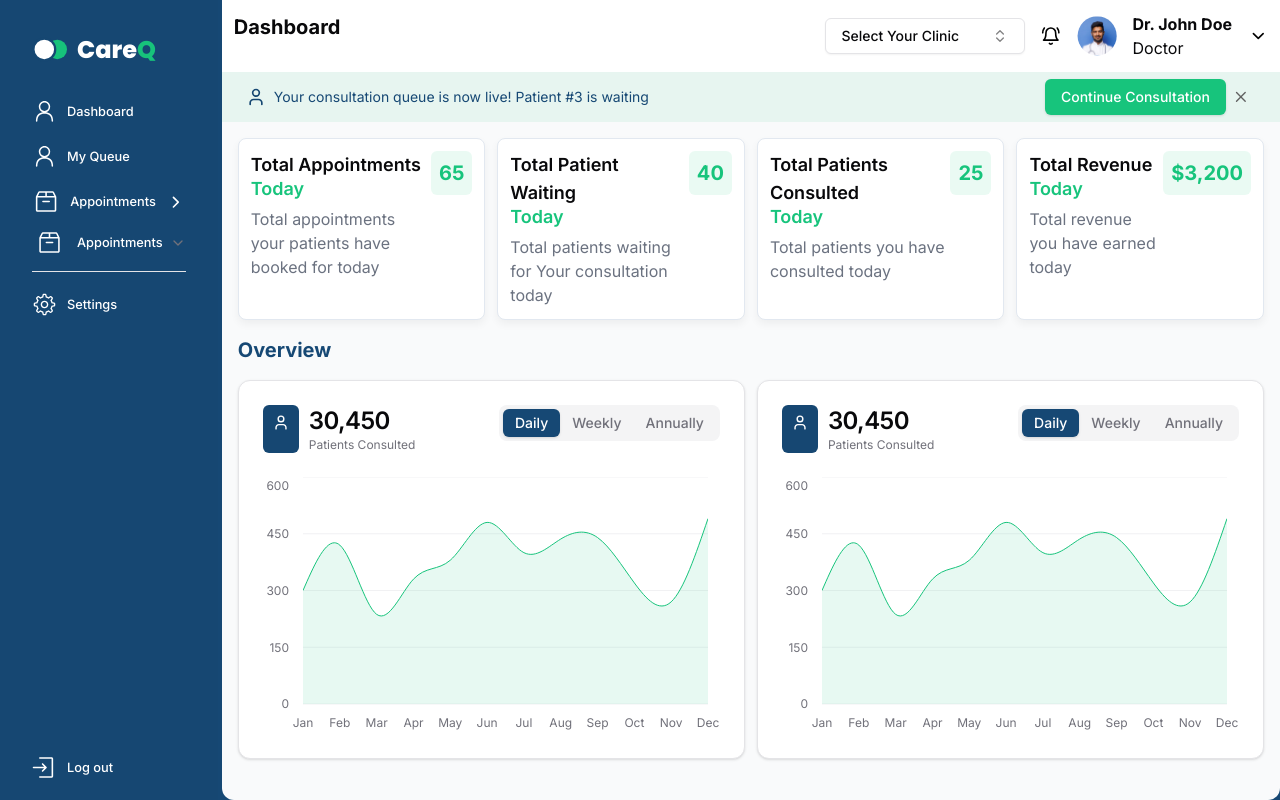
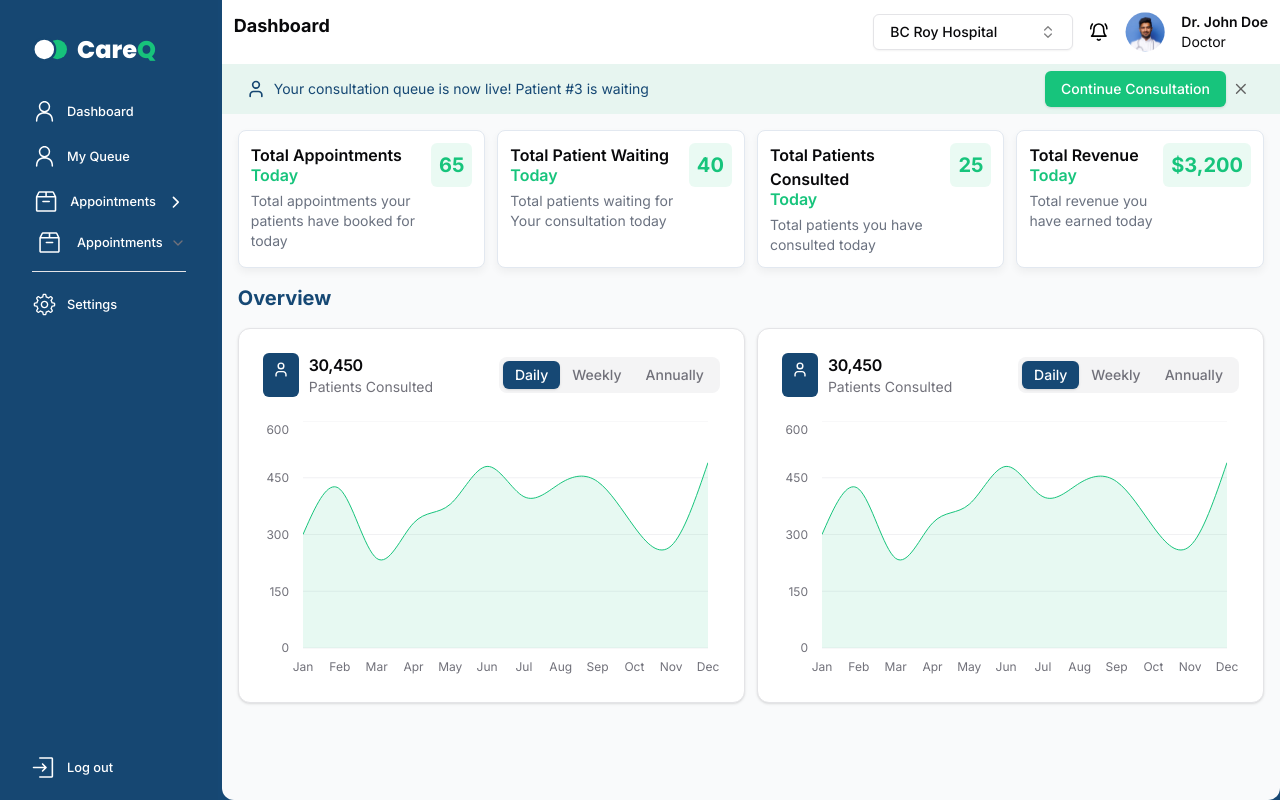
Before and after one commit to ShahidMollick/careq-webapp, a Next.js app: page /dashboard in a window 1280 px wide. Built offline with nearby package versions, Linux system fonts and the light colour scheme.

Commit message:
graph fixed fixed

```diff
--- a/src/app/dashboard/page.tsx
+++ b/src/app/dashboard/page.tsx
@@ -11,13 +11,13 @@ import { GradientPatientGraph } from "@/components/ui/gradiant-chart";
 
 const DashboardPage: React.FC = () => {
   return (
-    <div>
+    <div className="h-[100%] w-[100%]">
       {/* Need To be copied in every page */}
 
-      <div className="h-[50px] w-[100%] flex bg-[#e7f5f0] items-center gap-[22px] px-6 justify-between text-[12px] py-4">
+      <div className="h-[50px] w-[100%] flex bg-[#e7f5f0] items-center gap-[22px] px-6 justify-between text-sm  py-4">
         <div className="flex items-center gap-2">
           <Image src="/user.svg" alt="user" width={20} height={20} />
-          <div className="text-secondary text-sm">
+          <div className="text-secondary w-full text-sm">
             Your consultation queue is now live! Patient #3 is waiting
           </div>
         </div>
@@ -26,8 +26,8 @@ const DashboardPage: React.FC = () => {
           <img className="w-[30px]" src="/plus.svg" alt="" />
         </div>
       </div>
-      <div className="p-4 flex flex-col gap-4">
-        <div className="flex flex-row  w-full h-full gap-3 justify-start flex-wrap custom-lg:lg:flex-nowrap">
+      <div className="p-4 flex flex-col overflow-scroll w-full gap-4">
+        <div className="flex flex-row   w-full h-full gap-3 justify-start flex-wrap custom-lg:lg:flex-nowrap">
           <div className="flex flex-row gap-3 w-full ">
             <MetricBoxCustom
               number="65"
@@ -54,7 +54,7 @@ const DashboardPage: React.FC = () => {
           </div>
         </div>
         <div className="text-xl font-bold text-secondary">Overview</div>
-        <div className="flex gap-3 justify-around">
+        <div className="flex gap-3 justify-around w-full h-[100%] flex-wrap lg:flex-nowrap ">
           <PatientGraph />
           <PatientGraph />
         </div>
--- a/src/app/globals.css
+++ b/src/app/globals.css
@@ -5,6 +5,7 @@
 
 body {
   font-family: Inter;
+  font-size: medium;
 }
 
 @layer base {
--- a/src/app/layout.tsx
+++ b/src/app/layout.tsx
@@ -7,7 +7,7 @@ import React, {useState} from "react";
 import Image from "next/image";
 import Link from "next/link";
 import "./layout.css";
-import { ComboboxDemo } from "@/components/ui/combobox";
+import { ComboboxDemo } from "@/components/ui/clinic-select";
 import {
   Accordion,
   AccordionContent,
@@ -15,6 +15,7 @@ import {
   AccordionTrigger,
 } from "@/components/ui/accordion";
 import { Stringifier } from "postcss";
+import path from "path";
 
 type Props = {
   pathname: string;
@@ -37,12 +38,15 @@ export const metadata: Metadata = {
   description: "Generated by create next app",
 };
 
+
+
 export default function RootLayout({
   pathname,children,
 }: Readonly<{
   pathname: string;
   children: React.ReactNode;
 }>)
+
 
 {
   const getActiveMenuName = (path:string) => {
@@ -59,6 +63,7 @@ export default function RootLayout({
         return 'Dashboard'; // Default case if no match
     }
   };
+
   return (
     <html lang="en">
       <body
@@ -211,9 +216,9 @@ export default function RootLayout({
             </div>
           </div>
 
-          <div className="flex flex-col bg-gray-50 rounded-xl w-[100%]">
+          <div className="flex flex-col bg-gray-50 h-[100%] rounded-xl w-[100%]">
             <div className="nav-bar bg-white w-[100%]  flex item-center justify-between p-3">
-              <div className="font-bold text-[20px]">{getActiveMenuName()}</div>
+              <div className="font-bold text-lg">{getActiveMenuName(pathname)}</div>
               <div className="right flex items-center">
                 <div className="clinic-option">
                   <ComboboxDemo />
@@ -226,20 +231,19 @@ export default function RootLayout({
                     width={40}
                     height={40}
                   />
-                  <div className="doctor-name">
-                    <p className="font-bold">Dr. John Doe</p>
-                    <p>Doctor</p>
+                  <div className="flex flex-col">
+                    <div className="text-sm font-semibold">Dr. John Doe</div>
+                    <div className="text-sm font-normal">Doctor</div>
                   </div>
-                  <Image
-                    src="/chevron-down.svg"
-                    alt="down-arrow"
-                    width={20}
-                    height={20}
-                  />
+                  {/* <Button>
+
+
+                  </Button> */}
+
                 </div>
               </div>
             </div>
-            <div>{children}</div>
+            <div className="h-[100%] w-full">{children}</div>
           </div>
         </div>
       </body>
--- /dev/null
+++ b/src/components/ui/clinic-select.tsx
@@ -0,0 +1,84 @@
+"use client"
+
+import * as React from "react"
+import { Check, ChevronsUpDown } from "lucide-react"
+
+import { cn } from "@/lib/utils"
+import { Button } from "@/components/ui/button"
+import {
+  Command,
+  CommandEmpty,
+  CommandGroup,
+  CommandInput,
+  CommandItem,
+  CommandList,
+} from "@/components/ui/command"
+import {
+  Popover,
+  PopoverContent,
+  PopoverTrigger,
+} from "@/components/ui/popover"
+
+const clinics = [
+  {
+    value: "bcroy",
+    label: "BC Roy Hospital",
+  },
+  {
+    value: "abhospital",
+    label: "AB Hospital",
+  },
+]
+
+export function ComboboxDemo() {
+  const [open, setOpen] = React.useState(false)
+  // Set default value to the first clinic's value
+  const [value, setValue] = React.useState(clinics[0].value)
+
+  return (
+    <Popover open={open} onOpenChange={setOpen}>
+      <PopoverTrigger asChild>
+        <Button
+          variant="outline"
+          role="combobox"
+          aria-expanded={open}
+          className="w-[200px] justify-between flex-row flex-nowrap"
+        >
+          {clinics.find((clinic) => clinic.value === value)?.label}
+          <ChevronsUpDown className="opacity-50" />
+        </Button>
+      </PopoverTrigger>
+      <PopoverContent className="w-[200px] p-0">
+        <Command>
+          <CommandInput placeholder="Search clinics..." />
+          <CommandList>
+            <CommandEmpty>No clinic found.</CommandEmpty>
+            <CommandGroup>
+              {clinics.map((clinic) => (
+                <CommandItem
+                  key={clinic.value}
+                  value={clinic.value}
+                  onSelect={(currentValue) => {
+                    // Update value only if a different clinic is selected
+                    if (currentValue !== value) {
+                      setValue(currentValue)
+                      setOpen(false)
+                    }
+                  }}
+                >
+                  {clinic.label}
+                  <Check
+                    className={cn(
+                      "ml-auto",
+                      value === clinic.value ? "opacity-100" : "opacity-0"
+                    )}
+                  />
+                </CommandItem>
+              ))}
+            </CommandGroup>
+          </CommandList>
+        </Command>
+      </PopoverContent>
+    </Popover>
+  )
+}
--- a/src/components/ui/graph-card1.tsx
+++ b/src/components/ui/graph-card1.tsx
@@ -93,12 +93,12 @@ export function PatientGraph() {
   };
 
   return (
-    <Card className="w-full">
+    <Card className="w-full h-full">
       <Tabs value={tabValue} onValueChange={setTabValue} className="">
         <CardHeader>
-          <div className="flex justify-between gap-3">
+          <div className="flex justify-between items-center gap-3">
             <div className="flex gap-[10px]">
-              <div className="bg-[#164772] rounded-md px-[8px] py-[9px]">
+              <div className="bg-[#164772] justify-center item-center rounded-md p-2 ">
                 <svg
                   width="20"
                   height="17"
@@ -127,8 +127,8 @@ export function PatientGraph() {
                 </svg>
               </div>
               <div>
-                <CardTitle className="text-2xl">30,450</CardTitle>
-                <CardDescription className="text-xs">
+                <CardTitle className="text-md">30,450</CardTitle>
+                <CardDescription className="text-sm">
                   Patients Consulted
                 </CardDescription>
               </div>
--- a/src/components/ui/metric-box-custom.tsx
+++ b/src/components/ui/metric-box-custom.tsx
@@ -14,10 +14,10 @@ const MetricBoxCustom: React.FC<MetricBoxCustomProps> = ({number,heading, descri
     >
       <div>
         <div>
-          <div className="font-semibold text-lg">{heading}</div>
-          <div className="text-primary font-semibold text-lg -translate-y-1">Today</div>
+          <div className="font-semibold text-md">{heading}</div>
+          <div className="text-primary font-semibold text-md -translate-y-1">Today</div>
         </div>
-        <div className="text-md text-gray-500">{description}</div>
+        <div className="text-sm text-gray-500">{description}</div>
       </div>
       <div className="bg-primary-accent text-primary text-xl h-max p-2 font-bold rounded-md">{number}</div>
     </div>
```
